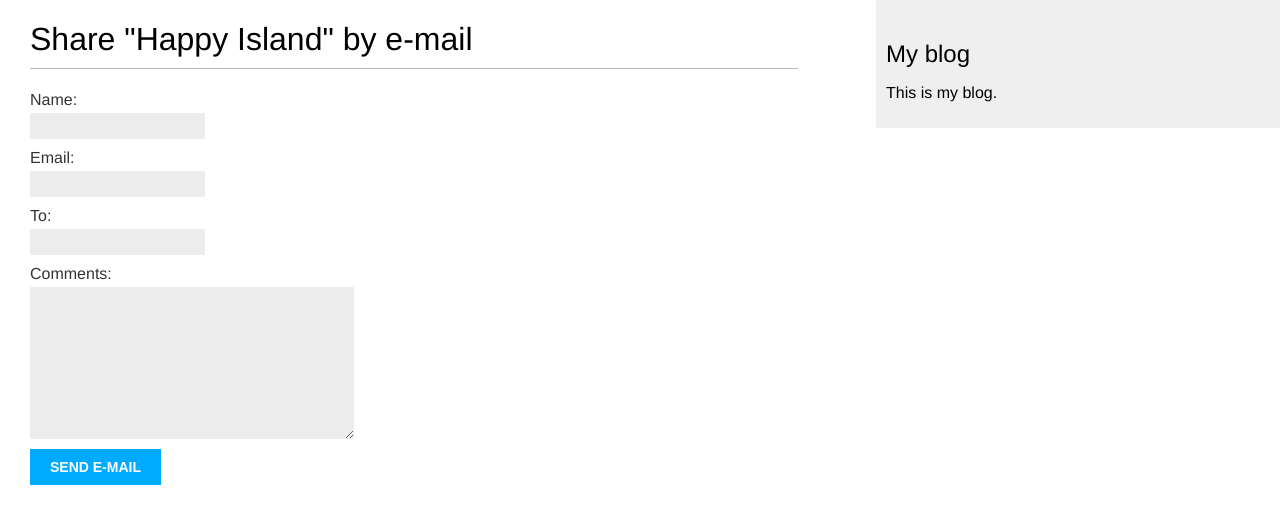
After one commit to KeplerDE/djangoProject, a Django app: page /blog/5/share/ in a window 1280 px wide. The commit adds this page. Shown: the top 524 px of the page. Run offline with Django 4.2, Linux system fonts and the light colour scheme; data comes from the database, SQL or seed files in the repository.

Commit message:
Forms sent message

```diff
--- /dev/null
+++ b/blog/forms.py
@@ -0,0 +1,9 @@
+from django import forms
+
+
+
+class EmailPostForm(forms.Form):
+    name = forms.CharField(max_length=25)
+    email = forms.EmailField()
+    to = forms.EmailField()
+    comments = forms.CharField(required=False,widget=forms.Textarea)
--- a/blog/templates/blog/post/detail.html
+++ b/blog/templates/blog/post/detail.html
@@ -7,4 +7,7 @@
  <h1>{{ post.title }}</h1>
  <p class="date">Published {{ post.publish }} by {{ post.author }}</p>
  {{ post.body|linebreaks }}
+    <p>
+        <a href="{% url "blog:post_share" post.id %}">Share this post</a>
+    </p>
 {% endblock %}
--- a/blog/templates/blog/post/list.html
+++ b/blog/templates/blog/post/list.html
@@ -11,5 +11,5 @@
  <p class="date">Published {{ post.publish }} by {{ post.author }}</p>
  {{ post.body|truncatewords:30|linebreaks }}
  {% endfor %}
-    {% include "blog/pagination.html" with page=posts %}
+    {% include "blog/pagination.html" with page=page_obj %}
 {% endblock %}
--- /dev/null
+++ b/blog/templates/blog/post/share.html
@@ -0,0 +1,19 @@
+{% extends "blog/base.html" %}
+
+
+
+{% block title %}Share a post{% endblock %}
+
+{% block content %}
+    {% if sent %}
+    <h1>E-mail successfully sent</h1>
+        <p>"{{ post.title }}" was successfully sent to {{ form.cleaned_data.to }}.</p>
+    {% else %}
+        <h1>Share "{{ post.title }}" by e-mail</h1>
+        <form action=".." method="post">
+            {{ form.as_p }}
+            {% csrf_token %}
+            <input type="submit" value="Send e-mail">
+        </form>
+    {% endif %}
+{% endblock %}
--- a/blog/urls.py
+++ b/blog/urls.py
@@ -8,6 +8,9 @@ app_name = 'blog'
 
 urlpatterns = [
  # post views
-    path('', views.post_list, name=' '),
-    path('<int:year>/<int:month>/<int:day>/<slug:post>/', views.post_detail, name='post_detail')
+ #    path('', views.post_list, name=''),
+    path('', views.PostListView.as_view(), name='post_list'),
+    path('<int:year>/<int:month>/<int:day>/<slug:post>/', views.post_detail, name='post_detail'),
+    path('<int:post_id>/share/', views.post_share, name='post_share'),
+
 ]
--- a/blog/views.py
+++ b/blog/views.py
@@ -1,12 +1,22 @@
 from django.shortcuts import render, get_object_or_404
 from .models import Post
 from django.core.paginator import Paginator, EmptyPage, PageNotAnInteger
+from django.views.generic import ListView
+from .forms import EmailPostForm
 
 
 
-def post_list(request):
-    posts = Post.published.all()
-    return render(request, 'blog/post/list.html', {'posts': posts})
+
+class PostListView(ListView):
+    queryset = Post.published.all()
+    context_object_name = 'posts'
+    paginate_by = 3
+    template_name = 'blog/post/list.html'
+
+
+# def post_list(request):
+#     posts = Post.published.all()
+#     return render(request, 'blog/post/list.html', {'posts': posts})
 
 
 def post_detail(request, year, month, day, post):
@@ -33,3 +43,28 @@ def post_list(request):
                   'blog/post/list.html',
                   {'page': page,
                    'posts': posts})
+
+
+def post_share(request, post_id):
+    # Retrieve post by id # Получение статьи по идентификатору
+    post = get_object_or_404(Post, id=post_id, status='published')
+    sent = False
+
+    if request.method == 'POST':
+        # Form was submitted   # Форма была отправлена на сохранение.
+        form = EmailPostForm(request.POST)
+        if form.is_valid():
+            # Form fields passed validation     Все поля формы прошли валидацию.
+            cd = form.cleaned_data
+            post_url = request.build_absolute_uri(
+                post.get_absolute_url())
+            subject = '{} ({}) recommends you reading "{}"'.format(cd['name'], cd['email'], post.title)
+            message = 'Read "{}" at {}\n\n{}\'s comments: {}'.format(post.title, post_url, cd['name'], cd['comments'])
+            send_mail(subject, message, 'admin@myblog.com',
+                      [cd['to']])
+            sent = True
+    else:
+        form = EmailPostForm()
+    return render(request, 'blog/post/share.html', {'post': post,
+                                                    'form': form,
+                                                    'sent': sent})
--- a/djangoProject/settings.py
+++ b/djangoProject/settings.py
@@ -123,3 +123,5 @@ STATIC_URL = 'static/'
 # https://docs.djangoproject.com/en/4.0/ref/settings/#default-auto-field
 
 DEFAULT_AUTO_FIELD = 'django.db.models.BigAutoField'
+
+EMAIL_BACKEND = 'django.core.mail.backends.console.EmailBackend'
```
